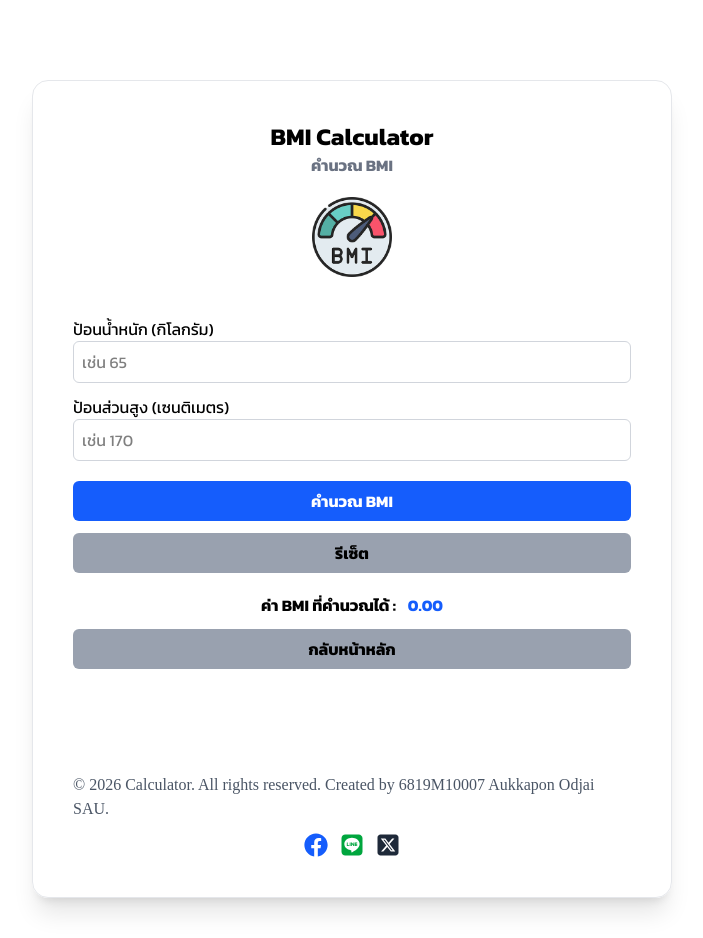
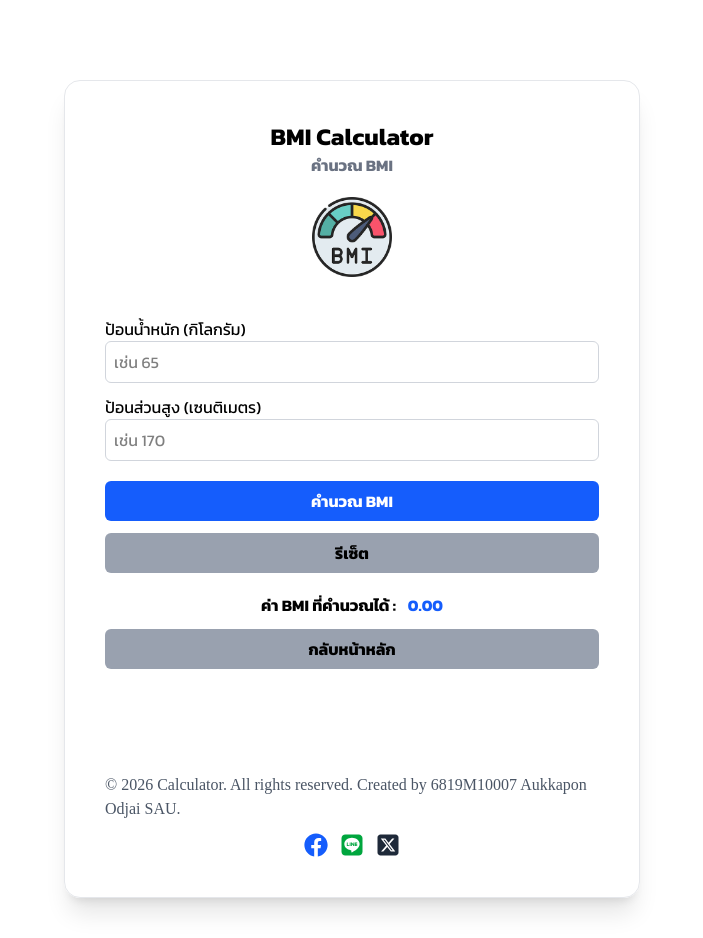
Before and after one commit to aukkapono-rgb/react-calculate-sau-app, a React (Vite) app: page /bmi in a window 1280 px wide. Shown: the whole page, without its empty margins (288-991 px from the left). Built offline with nearby package versions, Linux system fonts and the light colour scheme; a web font is replaced by a local one.

Commit message:
edit w45

```diff
--- a/src/pages/Bmi.jsx
+++ b/src/pages/Bmi.jsx
@@ -41,7 +41,7 @@ export default function Bmi() {
   return (
     <>
       <div
-        className="w-[90%] md:w-[50%] border border-gray-200 rounded-2xl
+        className="w-[90%] md:w-[45%] border border-gray-200 rounded-2xl
                    shadow-xl mt-10 md:mt-20 mb-10 mx-auto flex flex-col
                    items-center p-6 md:p-10"
       >
```
